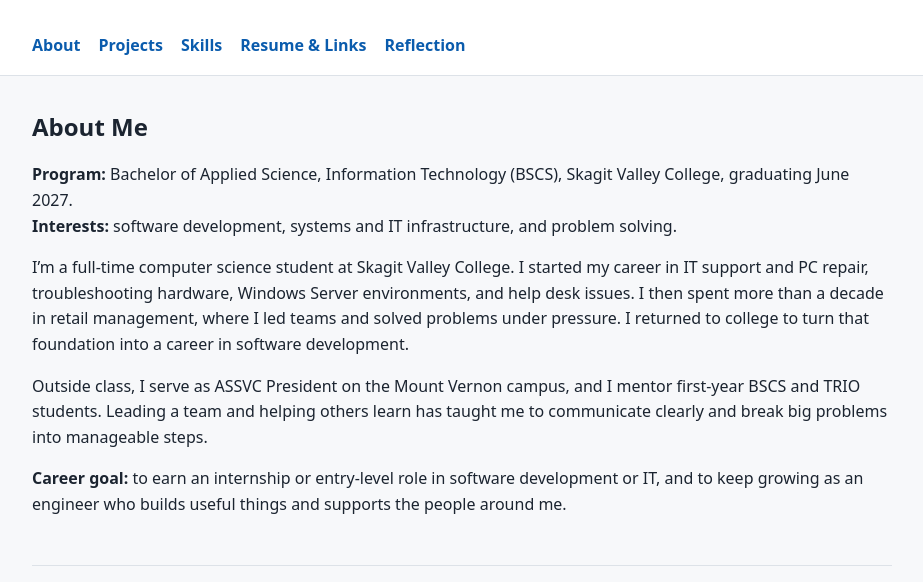
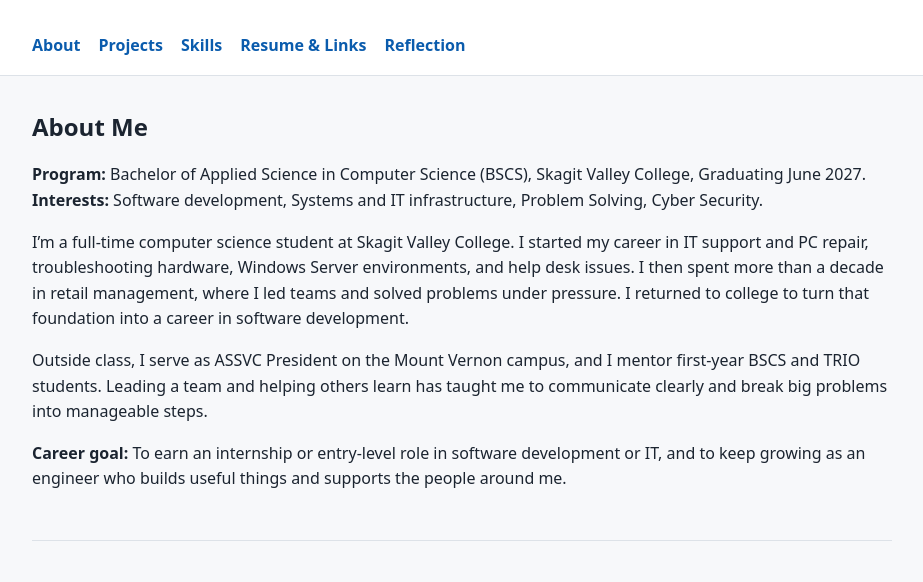
Before and after one commit to vietnamngo/vietnamngo.github.io, a plain HTML site: page index.html in a window 1280 px wide. Shown: the part 119-701 px from the top of the page, without its empty margins (178-1101 px from the left). Drawn offline with Linux system fonts and the light colour scheme.

Commit message:
Update personal information in index.html

```diff
--- a/index.html
+++ b/index.html
@@ -52,11 +52,11 @@
 
 <section id="about">
 <h2>About Me</h2>
-<p><strong>Program:</strong> Bachelor of Applied Science, Information Technology (BSCS), Skagit Valley College, graduating June 2027.<br>
-<strong>Interests:</strong> software development, systems and IT infrastructure, and problem solving.</p>
+<p><strong>Program:</strong> Bachelor of Applied Science in Computer Science (BSCS), Skagit Valley College, Graduating June 2027.<br>
+<strong>Interests:</strong> Software development, Systems and IT infrastructure, Problem Solving, Cyber Security.</p>
 <p>I’m a full-time computer science student at Skagit Valley College. I started my career in IT support and PC repair, troubleshooting hardware, Windows Server environments, and help desk issues. I then spent more than a decade in retail management, where I led teams and solved problems under pressure. I returned to college to turn that foundation into a career in software development.</p>
 <p>Outside class, I serve as ASSVC President on the Mount Vernon campus, and I mentor first-year BSCS and TRIO students. Leading a team and helping others learn has taught me to communicate clearly and break big problems into manageable steps.</p>
-<p><strong>Career goal:</strong> to earn an internship or entry-level role in software development or IT, and to keep growing as an engineer who builds useful things and supports the people around me.</p>
+<p><strong>Career goal:</strong> To earn an internship or entry-level role in software development or IT, and to keep growing as an engineer who builds useful things and supports the people around me.</p>
 </section>
 
 <section id="projects">
```
